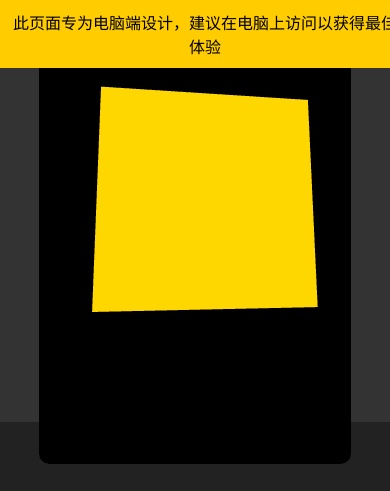
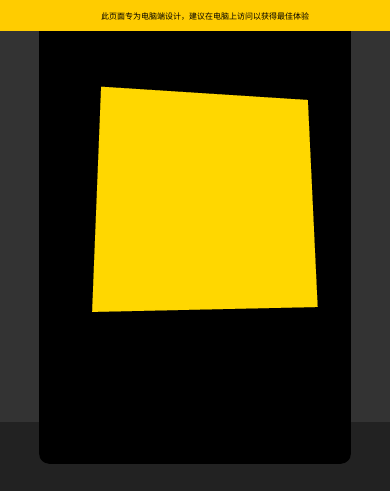
Before and after one commit to YuXiaoZhiZuo/Biodata, a plain HTML site: page Password.html in a window 390 px wide. Shown: the top 491 px of the page. Drawn offline with nearby package versions, Linux system fonts and the light colour scheme.

Commit message:
Add files via upload

```diff
--- a/Password.html
+++ b/Password.html
@@ -125,6 +125,7 @@
             width: 100%;
             background: #ffcc00;
             color: #000;
+            font-size: 8px;
             text-align: center;
             padding: 10px;
             z-index: 1000;
@@ -138,16 +139,6 @@
             /* 移动端调整3D容器高度 */
             #model-viewer {
                 height: 60vh;
-            }
-        }
-
-        .mobile-warning {
-            display: none;
-        }
-
-        @media (max-width: 1199px) {
-            .mobile-warning {
-                display: block;
             }
         }
     </style>
```
